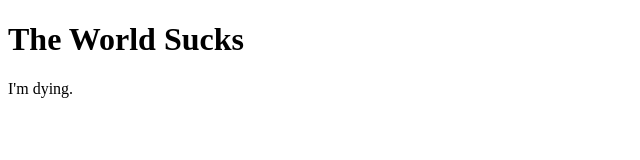
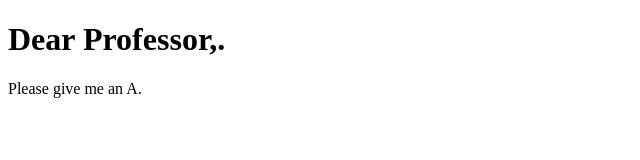
Before and after one commit to StrageyM/StrageyM.github.io, a plain HTML site: page index.html in a window 1280 px wide. Shown: the whole page, without its empty margins (0-640 px from the left). Drawn offline with Linux system fonts and the light colour scheme.

Commit message:
Update index.html

```diff
--- a/index.html
+++ b/index.html
@@ -1,7 +1,7 @@
 <!DOCTYPE html>
 <html>
 <body>
-<h1>The World Sucks</h1>
-<p>I'm dying.</p>
+<h1>Dear Professor,.</h1>
+<p>Please give me an A.</p>
 </body>
 </html>
```
